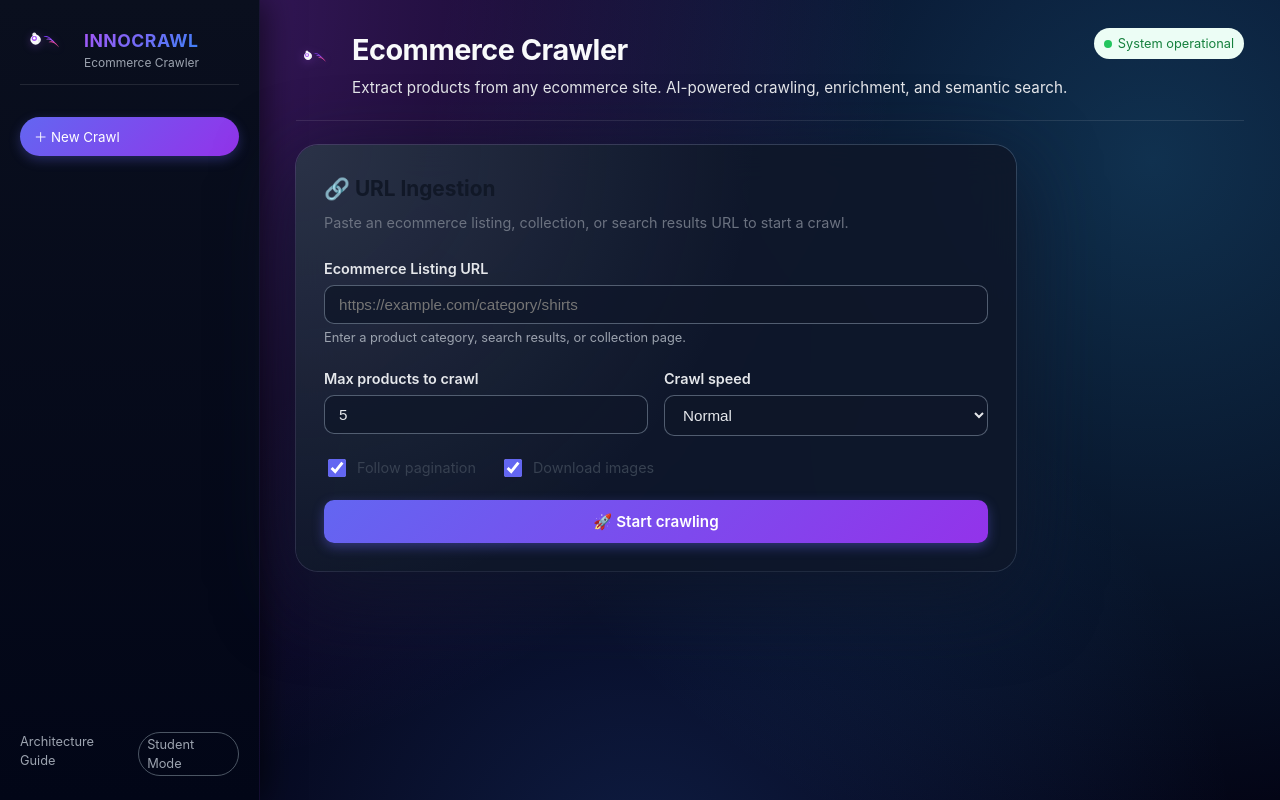
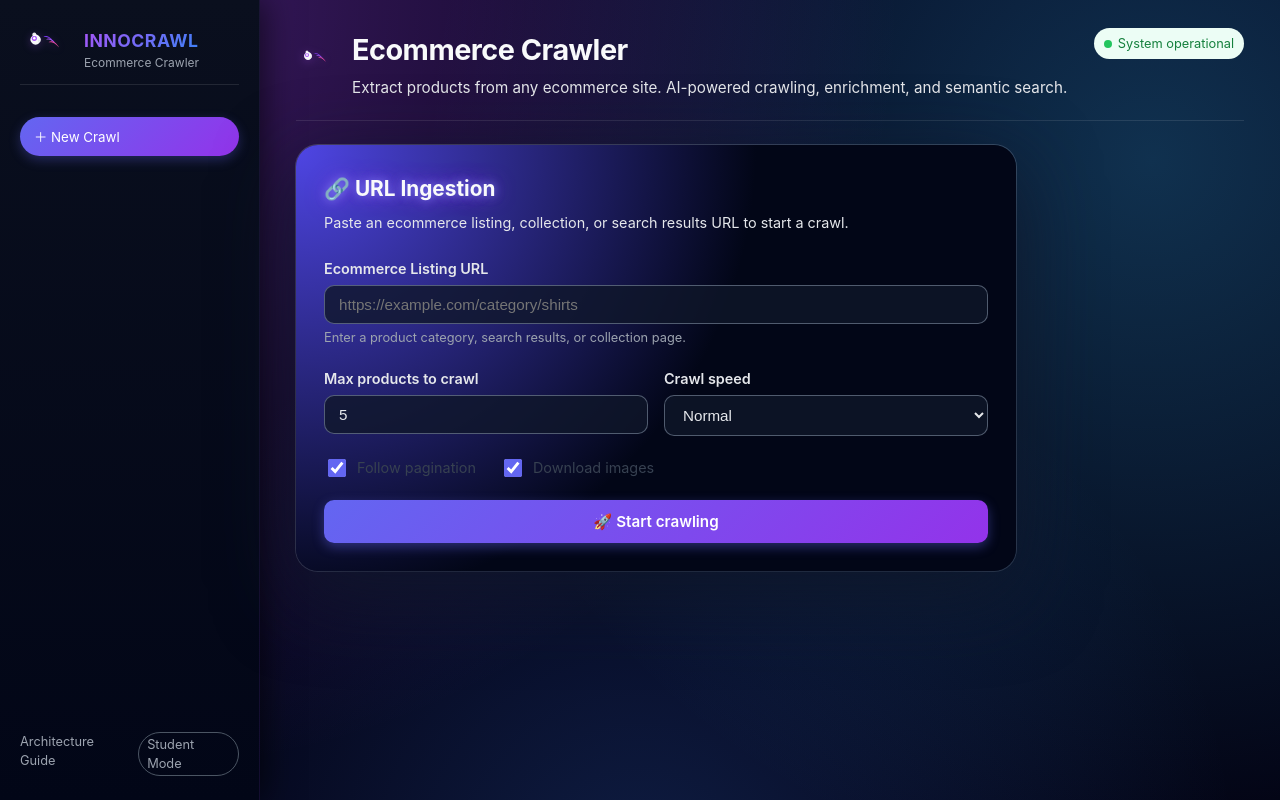
Before and after one commit to Ajinbadusha/frontend, a React app: page / in a window 1280 px wide. Built offline with nearby package versions, Linux system fonts and the light colour scheme; no server answers; the HTML template or start-up script is replaced by a standard one.

Commit message:
frontend fix 9

```diff
--- a/src/App.css
+++ b/src/App.css
@@ -355,6 +355,21 @@ body {
   line-height: 1.5;
 }
 
+/* URL Ingestion special styling */
+.url-panel {
+  background: radial-gradient(circle at top left, #4f46e5, #020617 55%);
+  color: #f9fafb;
+}
+
+.url-panel .panel-header h2 {
+  color: #f9fafb;
+  text-shadow: 0 0 10px rgba(129, 140, 248, 0.9), 0 0 20px rgba(147, 51, 234, 0.9);
+}
+
+.url-panel .panel-header p {
+  color: #e5e7eb;
+}
+
 /* ================= Status Panel ================= */
 .status-panel {
   display: flex;
--- a/src/pages/CrawlingProgress.jsx
+++ b/src/pages/CrawlingProgress.jsx
@@ -30,8 +30,8 @@ export default function CrawlingProgress() {
       return
     }
 
-    const wsBase = API_BASE_URL.replace(/^http/, 'ws')
-    const ws = new WebSocket(`${wsBase}/ws?job_id=${encodeURIComponent(jobId)}`)
+        const wsBase = API_BASE_URL.replace(/^http/, 'ws')
+        const ws = new WebSocket(`${wsBase}/ws?job_id=${encodeURIComponent(jobId)}`)
 
     ws.onmessage = (event) => {
       try {
@@ -42,13 +42,6 @@ export default function CrawlingProgress() {
         if (stepIndex >= 0) {
           setCurrentStep(steps[stepIndex].description)
           setProgress(((stepIndex + 1) / steps.length) * 100)
-        }
-
-        // Redirect to results page when completed
-        if (data.status === 'completed' || data.status === 'failed') {
-          setTimeout(() => {
-            navigate('/results', { state: { jobId, url, status: data } })
-          }, 2000)
         }
       } catch (err) {
         console.error('WS parse error', err)
```
